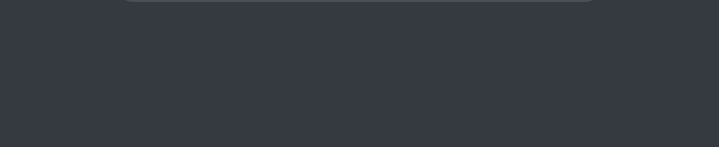
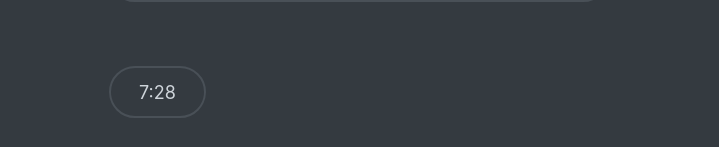
Before and after one commit to srjingole0610/react-quiz, a React (Create React App) app: page / in a window 1280 px wide. Both pictures are taken after a click on the button "Start Quiz". Shown: the part 660-807 px from the top of the page, without its empty margins (281-1000 px from the left). Built offline with nearby package versions, Linux system fonts and the light colour scheme; data requests are answered from the project's data file.

Commit message:
Add Timer and Footer components; implement countdown timer in App component and update reducer for game state management

```diff
--- a/src/components/App.js
+++ b/src/components/App.js
@@ -8,6 +8,10 @@ import Question from "./Question";
 import NextButton from "./NextButton";
 import Progress from "./Progress";
 import FinishScreen from "./FinishScreen";
+import Timer from "./Timer";
+import Footer from "./Footer";
+
+const SECS_PER_QUESTION = 30;
 
 const initialState = {
   questions: [],
@@ -17,6 +21,7 @@ const initialState = {
   answer: null,
   points: 0,
   highscore: 0,
+  secondsRemaining: null,
 };
 
 function reducer(state, action) {
@@ -26,7 +31,11 @@ function reducer(state, action) {
     case "dataFailed":
       return { ...state, status: "error" };
     case "start":
-      return { ...state, status: "active" };
+      return {
+        ...state,
+        status: "active",
+        secondsRemaining: SECS_PER_QUESTION * state.questions.length,
+      };
     case "newAnswer":
       const question = state.questions.at(state.index);
       return {
@@ -48,6 +57,14 @@ function reducer(state, action) {
       };
     case "restart":
       return { ...initialState, questions: state.questions, status: "ready" };
+    case "tick":
+      return {
+        ...state,
+        secondsRemaining: state.secondsRemaining - 1,
+        status: state.secondsRemaining === 0 ? "finished" : state.status,
+        highscore:
+          state.points > state.highscore ? state.points : state.highscore,
+      };
     default:
       throw new Error("Unknown action");
   }
@@ -55,7 +72,15 @@ function reducer(state, action) {
 
 export default function App() {
   const [state, dispatch] = useReducer(reducer, initialState);
-  const { questions, status, index, answer, points, highscore } = state;
+  const {
+    questions,
+    status,
+    index,
+    answer,
+    points,
+    highscore,
+    secondsRemaining,
+  } = state;
 
   const numQuestions = questions.length;
   const maxPossiblePoints = questions.reduce(
@@ -99,12 +124,15 @@ export default function App() {
               dispatch={dispatch}
               answer={answer}
             />
+            <Footer>
+              <Timer dispatch={dispatch} secondsRemaining={secondsRemaining} />
               <NextButton
                 dispatch={dispatch}
                 answer={answer}
                 index={index}
                 numQuestions={numQuestions}
               />
+            </Footer>
           </>
         )}
         {status === "finished" && (
--- /dev/null
+++ b/src/components/Footer.js
@@ -0,0 +1,5 @@
+function Footer({ children }) {
+  return <footer className='footer'>{children}</footer>;
+}
+
+export default Footer;
--- /dev/null
+++ b/src/components/Timer.js
@@ -0,0 +1,21 @@
+import { useEffect } from "react";
+
+function Timer({ dispatch, secondsRemaining }) {
+  const mins = Math.floor(secondsRemaining / 60);
+  const seconds = secondsRemaining % 60;
+  useEffect(() => {
+    const id = setInterval(() => {
+      dispatch({ type: "tick" });
+    }, 1000);
+    return () => {
+      clearInterval(id);
+    };
+  }, [dispatch]);
+  return (
+    <div className='timer'>
+      {mins}:{seconds < 10 ? `0${seconds}` : seconds}
+    </div>
+  );
+}
+
+export default Timer;
```
Lines whose indentation alone changed are shown as unchanged.
